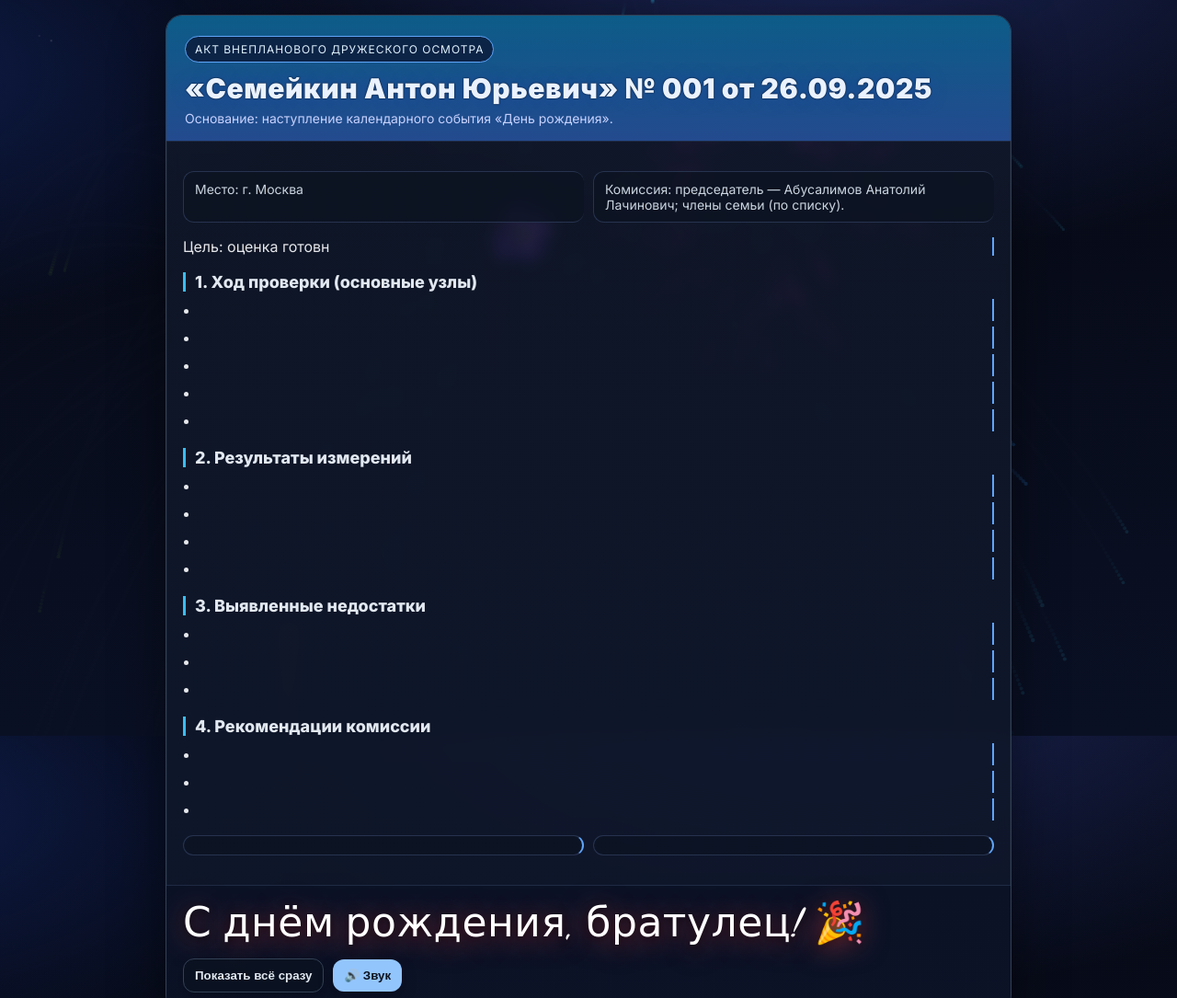
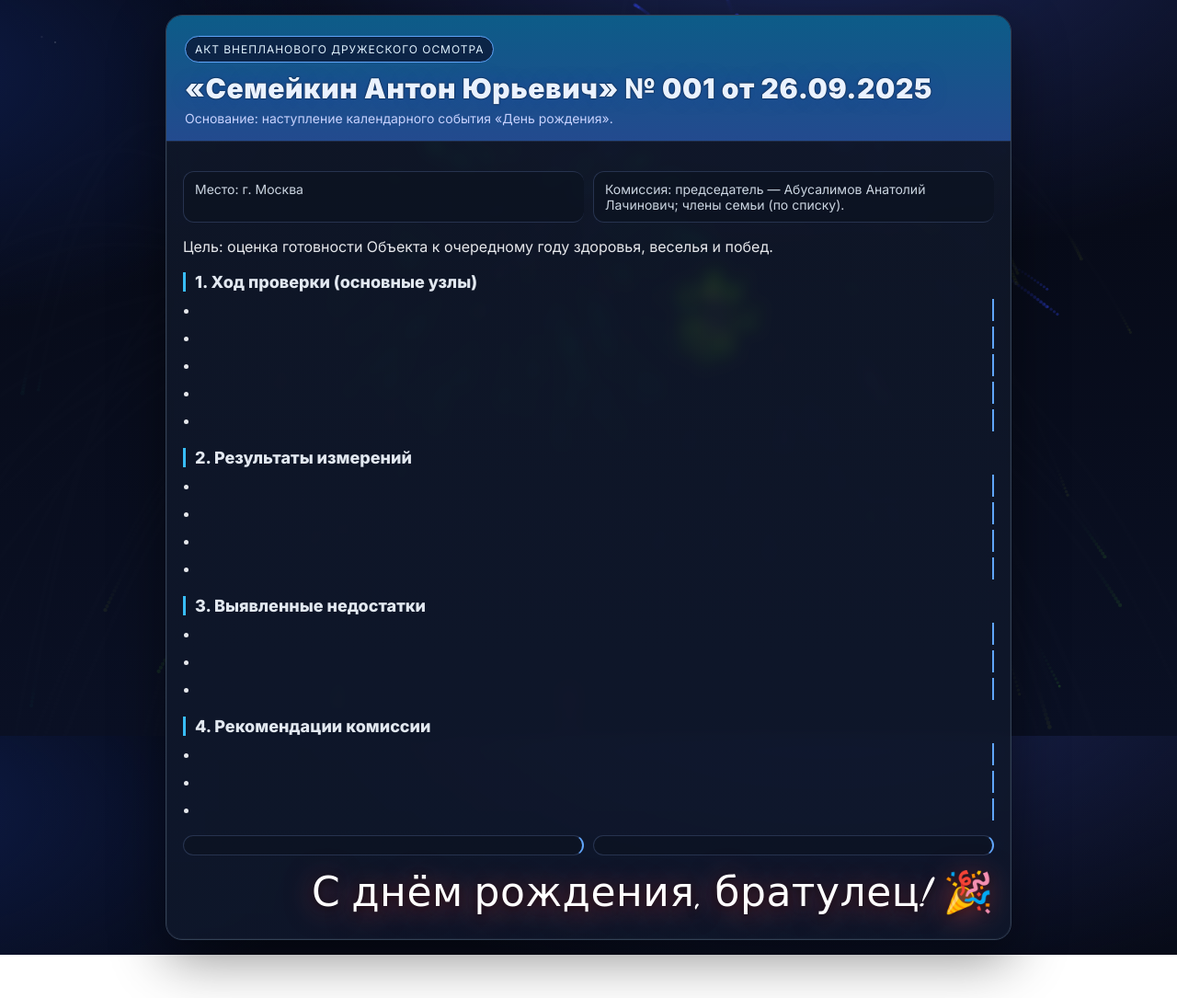
Before and after one commit to Anatoliy031/DR-AS, a plain HTML site: page index.html in a window 1280 px wide. Shown: the top 1085 px of the page at 92% size. After the commit the page ends 1038 px from the top, so only its background shows below. Drawn offline with Linux system fonts and the light colour scheme.

Commit message:
Update index.html

```diff
--- a/index.html
+++ b/index.html
@@ -10,133 +10,57 @@
 
 <style>
   :root{
-    --bg-1:#060914;
-    --bg-2:#0a1024;
-    --card:#0f172aee;
-    --border:#3b82f6;
-    --accent:#22d3ee;
-    --text:#e5e7eb;
-    --muted:#94a3b8;
-    --ok:#22c55e;
-    --warn:#f59e0b;
+    --bg-1:#060914; --bg-2:#0a1024; --text:#e5e7eb; --muted:#94a3b8;
+    --ok:#22c55e; --accent:#22d3ee;
   }
-
   *{box-sizing:border-box}
   html,body{height:100%}
   body{
-    margin:0;
-    font-family:Inter,system-ui,-apple-system,Segoe UI,Roboto,Arial,"Noto Sans",sans-serif;
-    color:var(--text);
+    margin:0; font-family:Inter,system-ui,-apple-system,Segoe UI,Roboto,Arial,"Noto Sans",sans-serif; color:var(--text);
     background:
       radial-gradient(1200px 600px at 70% -10%, #1b2556 0%, transparent 60%),
       radial-gradient(900px 500px at -10% 10%, #0d1b47 0%, transparent 55%),
       linear-gradient(180deg,var(--bg-1),var(--bg-2));
     overflow-x:hidden;
   }
-
-  /* Звёздная пыль */
   .stars,.stars2{
-    position:fixed;inset:0;pointer-events:none;z-index:0;
-    background-repeat:repeat;
+    position:fixed; inset:0; pointer-events:none; z-index:0; background-repeat:repeat;
     background-image:radial-gradient(2px 2px at 20px 30px,#ffffff66 50%,transparent 51%),
                      radial-gradient(1px 1px at 130px 80px,#ffffff4d 50%,transparent 51%),
                      radial-gradient(2px 2px at 200px 120px,#ffffff40 50%,transparent 51%),
                      radial-gradient(1px 1px at 80px 200px,#ffffff33 50%,transparent 51%);
-    animation: drift 140s linear infinite;
-    opacity:.35;
+    animation: drift 140s linear infinite; opacity:.35;
   }
-  .stars2{ animation-duration: 220s; opacity:.2; filter: blur(0.3px); }
+  .stars2{ animation-duration:220s; opacity:.2; filter:blur(0.3px) }
   @keyframes drift{ from{background-position:0 0,0 0,0 0,0 0} to{background-position:1000px 400px,800px 600px,1200px 900px,600px 1200px} }
-
-  /* Холст фейерверков */
   #fw{ position:fixed; inset:0; z-index:1; pointer-events:none; }
 
-  /* Карточка */
   .wrap{position:relative; z-index:2; display:flex; align-items:center; justify-content:center; min-height:100vh; padding:16px;}
   .card{
-    width:min(920px,100%);
-    backdrop-filter:saturate(140%) blur(8px);
+    width:min(920px,100%); backdrop-filter:saturate(140%) blur(8px);
     background:linear-gradient(180deg, rgba(17,24,39,0.85), rgba(15,23,42,0.92));
-    border:1px solid #334155;
-    border-radius:18px;
-    box-shadow:0 20px 60px #00000070, inset 0 0 0 1px #ffffff0a;
-    overflow:hidden;
+    border:1px solid #334155; border-radius:18px; box-shadow:0 20px 60px #00000070, inset 0 0 0 1px #ffffff0a; overflow:hidden;
   }
-  .hdr{
-    padding:22px 20px 16px;
-    background:
-      linear-gradient(180deg, #0ea5e980 0%, #3b82f680 100%),
-      linear-gradient(180deg, #0b1226 0%, #0b1226 100%);
-    border-bottom:1px solid #1f2a44;
-  }
-  .badge{
-    display:inline-block; padding:6px 10px; font-size:12px; letter-spacing:.08em; text-transform:uppercase;
-    border:1px solid #60a5fa; border-radius:999px; color:#e0f2fe; background:#0b1836cc;
-  }
-  h1{
-    margin:10px 0 0; font-size:clamp(20px,4.5vw,30px); line-height:1.2; font-weight:900;
-    letter-spacing:.02em; color:#eaf2ff;
-    text-shadow:0 0 18px #1e40af66, 0 0 2px #000;
-  }
+  .hdr{ padding:22px 20px 16px; background:linear-gradient(180deg,#0ea5e980 0%,#3b82f680 100%), linear-gradient(180deg,#0b1226 0%,#0b1226 100%); border-bottom:1px solid #1f2a44 }
+  .badge{ display:inline-block; padding:6px 10px; font-size:12px; letter-spacing:.08em; text-transform:uppercase; border:1px solid #60a5fa; border-radius:999px; color:#e0f2fe; background:#0b1836cc }
+  h1{ margin:10px 0 0; font-size:clamp(20px,4.5vw,30px); line-height:1.2; font-weight:900; letter-spacing:.02em; color:#eaf2ff; text-shadow:0 0 18px #1e40af66, 0 0 2px #000 }
   .sub{ margin-top:6px; color:#c7d2fe; font-size:14px }
   .content{ padding:18px 18px 24px; }
-
   .pair{ display:grid; grid-template-columns:1fr; gap:10px; margin:14px 0 8px }
   .row{ display:flex; gap:10px; flex-wrap:wrap; align-items:center; }
   .kv{ padding:10px 12px; border:1px solid #27334f; border-radius:12px; background:#0b1220aa; color:#cbd5e1; font-size:14px }
-
   h2{ margin:18px 0 8px; font-size:18px; color:#e2e8f0; border-left:3px solid #38bdf8; padding-left:10px }
   ul{ margin:8px 0 14px 0; padding-left:18px }
   li{ margin:6px 0; line-height:1.5 }
-  .ok{ color:var(--ok); font-weight:600 }
-  .muted{ color:var(--muted) }
-
-  .footer{
-    padding:14px 18px 20px; border-top:1px solid #1f2a44; background:linear-gradient(180deg,#0b1226,#0b1226d9);
-    display:flex; flex-wrap:wrap; gap:12px; align-items:center; justify-content:space-between;
-  }
-  .sig{ font-size:14px; color:#cbd5e1 }
-  .script{
-    font-family:"Dancing Script",cursive; font-size:clamp(28px,8vw,44px);
-    color:#fff; text-shadow:0 4px 30px #ef444399, 0 2px 8px #000a; letter-spacing:.5px
-  }
-
-  /* Кнопки управления */
-  .controls{
-    position:fixed; right:12px; bottom:12px; z-index:3; display:flex; gap:10px; flex-direction:column;
-  }
-  .btn{
-    appearance:none; border:none; cursor:pointer;
-    padding:10px 12px; border-radius:12px; font-weight:600; color:#0b1220;
-    background:#e2e8f0; box-shadow:0 6px 16px #00000040; transition: transform .15s ease, filter .2s;
-  }
-  .btn:active{ transform: translateY(1px) }
-  .btn.sec{ background:#93c5fd; }
-  .btn.ghost{ background:#0b1220cc; color:#e2e8f0; border:1px solid #334155 }
-
-  /* Плашка Включить звук */
-  .unmute{
-    position:fixed; inset:auto 12px 12px 12px; z-index:4;
-    display:none; align-items:center; gap:10px;
-    padding:12px 14px; border-radius:14px; background:#0b1220f2; border:1px solid #334155; color:#e2e8f0;
-    box-shadow:0 10px 30px #0008;
-  }
-  .unmute.show{ display:flex; animation: pop .18s ease }
-  @keyframes pop{ from{transform:scale(.96); opacity:.5} to{transform:scale(1); opacity:1} }
-
-  /* Анимация печати */
+  .script{ font-family:"Dancing Script",cursive; font-size:clamp(28px,8vw,44px); color:#fff; text-shadow:0 4px 30px #ef444399, 0 2px 8px #000a; letter-spacing:.5px }
   .type-line{ border-right:2px solid #60a5fa; white-space:pre-wrap }
   .typed{ border-right:none }
-
-  @media (min-width:640px){
-    .pair{ grid-template-columns:repeat(2,minmax(0,1fr)); }
-  }
+  @media (min-width:640px){ .pair{ grid-template-columns:repeat(2,minmax(0,1fr)); } }
 </style>
 </head>
 <body>
 
-<div class="stars"></div>
-<div class="stars2"></div>
+<div class="stars"></div><div class="stars2"></div>
 <canvas id="fw"></canvas>
 
 <div class="wrap">
@@ -157,7 +81,7 @@
       <p class="type-line" data-text="Применённые методы: визуальный осмотр, стресс-тест тостами, дегустация, замер уровня счастья, диалог шутками."></p>
 
       <h2>1. Ход проверки (основные узлы)</h2>
-      <ul id="sec1">
+      <ul>
         <li class="type-line" data-text="Нервная система — сталь, улыбается при любом раскладе. ✅"></li>
         <li class="type-line" data-text="Командный дух — поднимает окружающих выше планки. ✅"></li>
         <li class="type-line" data-text="Экономическая безопасность — инцидентов не выявлено. ✅"></li>
@@ -166,7 +90,7 @@
       </ul>
 
       <h2>2. Результаты измерений</h2>
-      <ul id="sec2">
+      <ul>
         <li class="type-line" data-text="KPI счастья — 100%."></li>
         <li class="type-line" data-text="Запас здоровья — полный бак."></li>
         <li class="type-line" data-text="Планы — амбициозны и реализуемы."></li>
@@ -174,14 +98,14 @@
       </ul>
 
       <h2>3. Выявленные недостатки</h2>
-      <ul id="sec3">
+      <ul>
         <li class="type-line" data-text="Склонность работать, когда остальные уже празднуют — устранить повышением доли праздника."></li>
         <li class="type-line" data-text="Хроническое лидерство — оставить, но добавить смехом и хорошим настроением."></li>
         <li class="type-line" data-text="Недобор отпусков — закрыть до конца года."></li>
       </ul>
 
       <h2>4. Рекомендации комиссии</h2>
-      <ul id="sec4">
+      <ul>
         <li class="type-line" data-text="Продолжать добывать золото из любых ситуаций: всё, что блестит — в слитки «здоровье/возможности/правильные люди/деньжата 😉»."></li>
         <li class="type-line" data-text="Премии — ежемесячно, отчёты — раз в пятилетку 😂."></li>
         <li class="type-line" data-text="Режим на год — кайфовать от всего и присылать фоточки."></li>
@@ -193,246 +117,119 @@
         <div class="kv type-line" data-text="Подписи: Председатель — Абусалимов Анатолий Лачинович /Толян/"></div>
         <div class="kv type-line" data-text="Члены комиссии: Абусалимова Ирина Алексеевна /Иришка/; Абусалимова Арина Анатольевна /Аришка/"></div>
       </div>
+
+      <div class="row" style="justify-content:flex-end; padding:6px 0 0 0">
+        <div class="script">С днём рождения, братулец! 🎉</div>
+      </div>
     </div>
-
-    <footer class="footer">
-      <div class="sig script">С днём рождения, братулец! 🎉</div>
-      <div class="row">
-        <button class="btn ghost" id="skip">Показать всё сразу</button>
-        <button class="btn sec" id="muteBtn">🔊 Звук</button>
-      </div>
-    </footer>
   </article>
 </div>
 
-<!-- Плашка включения звука (если автозапуск заблокирован) -->
-<div class="unmute" id="unmute">
-  <span>🔈 Включить звук?</span>
-  <button class="btn sec" id="unmuteBtn">Включить</button>
-</div>
-
-<audio id="bgm" src="music.mp3" preload="auto" loop></audio>
+<!-- Музыка: autoplay + playsinline (стартует молча, потом сама включится при первом жесте) -->
+<audio id="bgm" src="music.mp3" preload="auto" autoplay loop playsinline muted></audio>
 
 <script>
-/* ====== Плавная печать текста ====== */
+/* ====== Печать текста ====== */
 (function(){
-  const SPEED = 16;       // скорость печати (мс за символ)
-  const PAUSE = 250;      // пауза между строками
+  const SPEED = 16, PAUSE = 250;
   const lines = Array.from(document.querySelectorAll('.type-line'));
-  let stopTyping = false;
-
   function typeOne(el, text){
     return new Promise(resolve=>{
-      el.textContent = '';
-      let i = 0;
-      const tick = () => {
-        if(stopTyping){ el.textContent = text; el.classList.add('typed'); return resolve(); }
-        if(i < text.length){
-          el.textContent += text[i++];
-          setTimeout(tick, SPEED);
-        }else{
-          el.classList.add('typed');
-          setTimeout(resolve, PAUSE);
-        }
-      };
-      tick();
+      el.textContent=''; let i=0;
+      (function tick(){
+        if(i<text.length){ el.textContent += text[i++]; setTimeout(tick,SPEED); }
+        else { el.classList.add('typed'); setTimeout(resolve,PAUSE); }
+      })();
     });
   }
+  (async function run(){
+    for(const el of lines){ await typeOne(el, el.dataset.text||el.textContent); }
+  })();
+})();
 
-  async function run(){
-    for(const el of lines){
-      const t = el.dataset.text || el.textContent;
-      await typeOne(el, t);
+/* ====== Музыка: максимально «авто» без кнопок ======
+  Браузеры блокируют автостарт со звуком. Решение:
+  1) запускаем <audio> в mute c autoplay.
+  2) на ПЕРВЫЙ любой жест пользователя — плавно включаем звук.
+*/
+(function(){
+  const audio = document.getElementById('bgm');
+  const TARGET_VOL = 0.6;
+  // Попытка немедленного старта со звуком (вдруг браузер разрешит)
+  (async ()=>{
+    try{
+      audio.muted = false;
+      audio.volume = 0;
+      await audio.play();
+      fadeIn();
+    }catch(e){
+      // Оставляем в mute до первого жеста
+      audio.muted = true;
+      audio.volume = 0;
+      // iOS/Android: желательно чуть «потрогать» аудио, чтобы кэш прогрелся
+      audio.play().catch(()=>{ /* игнор */ });
     }
+  })();
+
+  function fadeIn(){
+    audio.muted = false;
+    let v = audio.volume || 0;
+    const step = ()=>{
+      v = Math.min(TARGET_VOL, v + 0.02);
+      audio.volume = v;
+      if(v < TARGET_VOL && !audio.paused) requestAnimationFrame(step);
+    };
+    requestAnimationFrame(step);
   }
 
-  // Кнопка "Показать всё сразу"
-  document.getElementById('skip').addEventListener('click', ()=>{
-    stopTyping = true;
-    lines.forEach(el => {
-      el.textContent = el.dataset.text || el.textContent;
-      el.classList.add('typed');
+  function unlock(){
+    // Жест получен — включаем звук и фиксируем
+    audio.play().then(()=>fadeIn()).catch(()=>{/* если не удалось — попробуем на следующем жесте */});
+    removeListeners();
+  }
+
+  function addListeners(){
+    ['pointerdown','touchstart','keydown','wheel','scroll','mousemove'].forEach(ev=>{
+      window.addEventListener(ev, unlock, {passive:true, once:true});
     });
-  });
-
-  // Небольшая задержка старта, чтобы прогрузились шрифты
-  setTimeout(run, 500);
+  }
+  function removeListeners(){
+    ['pointerdown','touchstart','keydown','wheel','scroll','mousemove'].forEach(ev=>{
+      window.removeEventListener(ev, unlock, {passive:true});
+    });
+  }
+  addListeners();
 })();
 
-/* ====== Музыка: автозапуск + управление ====== */
+/* ====== Фейерверки ====== */
 (function(){
-  const audio = document.getElementById('bgm');
-  const muteBtn = document.getElementById('muteBtn');
-  const unmute = document.getElementById('unmute');
-  const unmuteBtn = document.getElementById('unmuteBtn');
-
-  let muted = false;
-
-  async function tryPlay(){
-    try{
-      audio.volume = 0;
-      await audio.play();
-      // плавный фейд-ин
-      let v = 0;
-      const step = () => {
-        v += 0.02;
-        audio.volume = Math.min(0.6, v);
-        if(v < 0.6 && !audio.paused) requestAnimationFrame(step);
-      };
-      requestAnimationFrame(step);
-      unmute.classList.remove('show');
-    }catch(e){
-      // требуется жест
-      unmute.classList.add('show');
+  const canvas = document.getElementById('fw'), ctx = canvas.getContext('2d');
+  let w,h,dpr;
+  function resize(){ dpr=Math.max(1,Math.min(2,devicePixelRatio||1)); w=canvas.width=Math.floor(innerWidth*dpr); h=canvas.height=Math.floor(innerHeight*dpr); canvas.style.width=innerWidth+'px'; canvas.style.height=innerHeight+'px'; }
+  addEventListener('resize',resize); resize();
+  const rand=(a,b)=>Math.random()*(b-a)+a, TAU=Math.PI*2;
+  const rockets=[], sparks=[];
+  const hue=()=>`hsl(${Math.floor(rand(0,360))} 100% 60%)`;
+  function launch(x=rand(0.15*w,0.85*w)){ rockets.push({x,y:h+20,vx:rand(-0.6,0.6),vy:rand(-11.5,-9.5),color:hue(),life:0,explodeY:rand(0.25*h,0.45*h)}); }
+  function explode(x,y,color){ const n=Math.floor(rand(60,90)); for(let i=0;i<n;i++){ const ang=rand(0,TAU), spd=rand(2.5,5.2); sparks.push({x,y,vx:Math.cos(ang)*spd,vy:Math.sin(ang)*spd,alpha:1,color,size:rand(1.5,2.4),g:0.035*dpr,f:0.995,flick:Math.random()<.2});}}
+  let last=0,acc=0;
+  function tick(ts){
+    const dt=Math.min(32,ts-last); last=ts; acc+=dt;
+    ctx.globalCompositeOperation='destination-out'; ctx.fillStyle='rgba(0,0,0,0.18)'; ctx.fillRect(0,0,w,h);
+    ctx.globalCompositeOperation='lighter';
+    for(let i=rockets.length-1;i>=0;i--){ const r=rockets[i]; r.vy += 0.012*dpr; r.x += r.vx*dpr; r.y += r.vy*dpr;
+      ctx.beginPath(); ctx.arc(r.x,r.y,2.2*dpr,0,TAU); ctx.fillStyle=r.color; ctx.fill();
+      if(r.y<=r.explodeY || r.vy>0){ explode(r.x,r.y,r.color); rockets.splice(i,1); }
     }
-  }
-
-  function toggleMute(){
-    if(audio.muted || audio.volume === 0){
-      audio.muted = false;
-      audio.volume = 0.6;
-      muted = false;
-      muteBtn.textContent = '🔊 Звук';
-    }else{
-      audio.muted = true;
-      muted = true;
-      muteBtn.textContent = '🔇 Без звука';
+    for(let i=sparks.length-1;i>=0;i--){ const p=sparks[i]; p.vx*=p.f; p.vy=p.vy*p.f + p.g; p.x+=p.vx*dpr; p.y+=p.vy*dpr; p.alpha*=0.985;
+      if(p.alpha<=0.02 || p.y>h+10){ sparks.splice(i,1); continue; }
+      ctx.globalAlpha=p.alpha; ctx.fillStyle=p.color; ctx.beginPath(); ctx.arc(p.x,p.y,p.size,0,TAU); ctx.fill(); if(p.flick && Math.random()<0.1){ ctx.beginPath(); ctx.arc(p.x+rand(-1,1),p.y+rand(-1,1),p.size*0.6,0,TAU); ctx.fill(); } ctx.globalAlpha=1;
     }
-  }
-
-  muteBtn.addEventListener('click', toggleMute);
-  unmuteBtn.addEventListener('click', async ()=>{
-    unmute.classList.remove('show');
-    await audio.play();
-    audio.muted = false; audio.volume = 0.6;
-  });
-
-  // Старт при загрузке
-  window.addEventListener('load', tryPlay, {once:true});
-})();
-
-/* ====== Фейерверки на canvas ====== */
-(function(){
-  const canvas = document.getElementById('fw');
-  const ctx = canvas.getContext('2d');
-  let w, h, dpr;
-  function resize(){
-    dpr = Math.max(1, Math.min(2, window.devicePixelRatio || 1));
-    w = canvas.width = Math.floor(innerWidth * dpr);
-    h = canvas.height = Math.floor(innerHeight * dpr);
-    canvas.style.width = innerWidth + 'px';
-    canvas.style.height = innerHeight + 'px';
-  }
-  addEventListener('resize', resize); resize();
-
-  const rand = (min,max)=>Math.random()*(max-min)+min;
-  const TAU = Math.PI*2;
-
-  const rockets = [];
-  const sparks = [];
-
-  function hueColor(){
-    const h = Math.floor(rand(0,360));
-    return `hsl(${h} 100% 60%)`;
-  }
-
-  function launch(x=rand(0.15*w,0.85*w)){
-    rockets.push({
-      x, y:h+20, vx:rand(-0.6,0.6), vy:rand(-11.5,-9.5),
-      color:hueColor(), life:0, explodeY:rand(0.25*h,0.45*h)
-    });
-  }
-
-  function explode(x,y,color){
-    const n = Math.floor(rand(60,90));
-    for(let i=0;i<n;i++){
-      const ang = rand(0,TAU);
-      const spd = rand(2.5,5.2);
-      sparks.push({
-        x, y,
-        vx: Math.cos(ang)*spd,
-        vy: Math.sin(ang)*spd,
-        alpha:1,
-        color,
-        size: rand(1.5,2.4),
-        gravity:0.035*dpr,
-        friction:0.995,
-        flicker: Math.random()<.2
-      });
-    }
-  }
-
-  let last = 0, acc = 0;
-  function tick(ts){
-    const dt = Math.min(32, ts - last); last = ts; acc += dt;
-    // фоновая дымка
-    ctx.globalCompositeOperation='destination-out';
-    ctx.fillStyle='rgba(0,0,0,0.18)';
-    ctx.fillRect(0,0,w,h);
-    ctx.globalCompositeOperation='lighter';
-
-    // ракеты
-    for(let i=rockets.length-1;i>=0;i--){
-      const r = rockets[i];
-      r.life += dt;
-      r.vy += 0.012*dpr;
-      r.x += r.vx*dpr;
-      r.y += r.vy*dpr;
-
-      // след
-      ctx.beginPath();
-      ctx.arc(r.x, r.y, 2.2*dpr, 0, TAU);
-      ctx.fillStyle = r.color;
-      ctx.fill();
-
-      if(r.y <= r.explodeY || r.vy>0){
-        explode(r.x,r.y,r.color);
-        rockets.splice(i,1);
-      }
-    }
-
-    // искры
-    for(let i=sparks.length-1;i>=0;i--){
-      const p = sparks[i];
-      p.vx *= p.friction;
-      p.vy = p.vy*p.friction + p.gravity;
-      p.x += p.vx*dpr;
-      p.y += p.vy*dpr;
-      p.alpha *= 0.985;
-
-      if(p.alpha<=0.02 || p.y>h+10){ sparks.splice(i,1); continue; }
-
-      ctx.globalAlpha = p.alpha;
-      ctx.fillStyle = p.color;
-      ctx.beginPath();
-      ctx.arc(p.x, p.y, p.size, 0, TAU);
-      ctx.fill();
-
-      if(p.flicker && Math.random()<0.1){
-        ctx.beginPath();
-        ctx.arc(p.x+rand(-1,1), p.y+rand(-1,1), p.size*0.6, 0, TAU);
-        ctx.fill();
-      }
-      ctx.globalAlpha = 1;
-    }
-
-    // запуск каждые 700-1000мс
-    if(acc>rand(700,1000)){
-      acc = 0;
-      launch();
-      if(Math.random()<0.35) launch(rand(0.15*w,0.85*w));
-    }
-
+    if(acc>rand(700,1000)){ acc=0; launch(); if(Math.random()<0.35) launch(rand(0.15*w,0.85*w)); }
     requestAnimationFrame(tick);
   }
   requestAnimationFrame(tick);
-
-  // запуск по тапу
-  addEventListener('pointerdown', (e)=>{
-    const x = (e.clientX || innerWidth/2) * (w/innerWidth);
-    const y = (e.clientY || innerHeight/2) * (h/innerHeight);
-    explode(x,y,hueColor());
-  }, {passive:true});
+  addEventListener('pointerdown',(e)=>{ const x=(e.clientX||innerWidth/2)*(w/innerWidth); const y=(e.clientY||innerHeight/2)*(h/innerHeight); explode(x,y,hue());},{passive:true});
 })();
 </script>
 </body>
```
